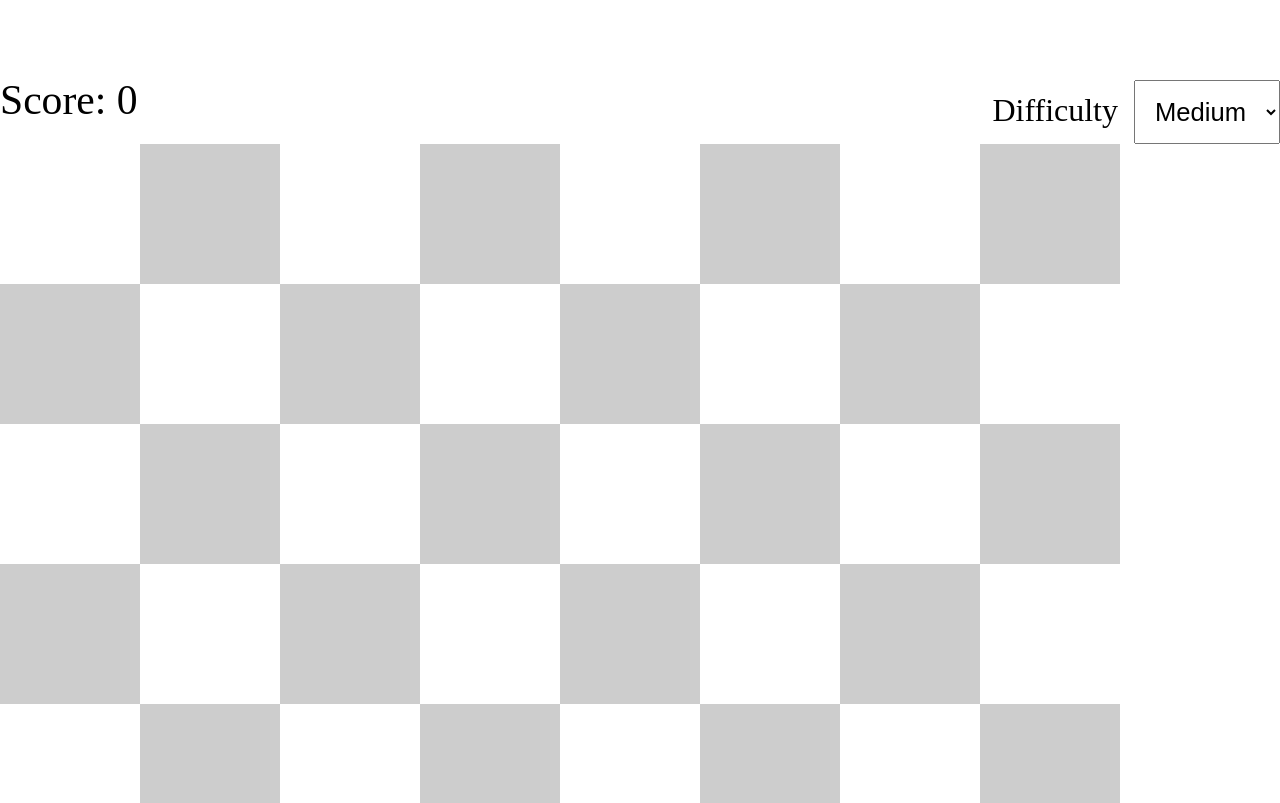
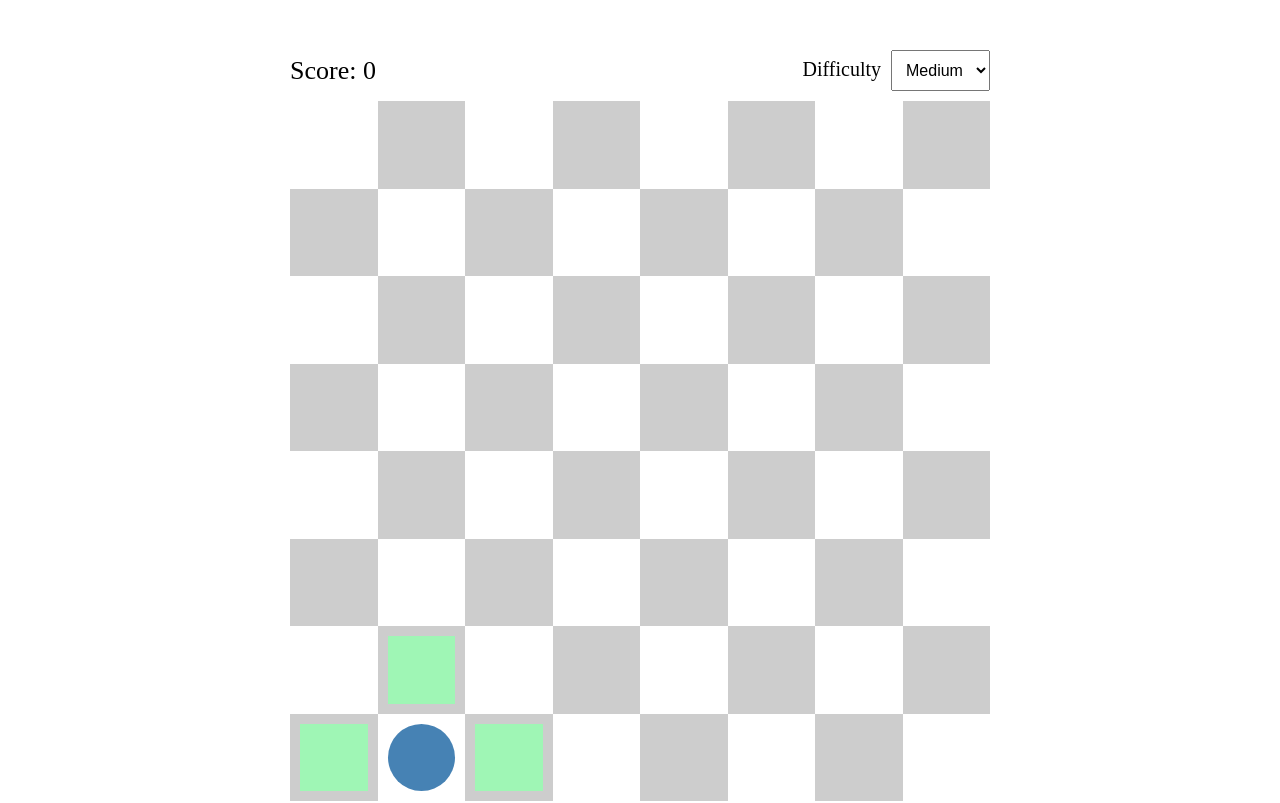
Before and after one commit to jakobg123/game, a React (Create React App) app: page / in a window 1280 px wide. Shown: the top 803 px of the page. Built offline with nearby package versions, Linux system fonts and the light colour scheme.

Commit message:
Adjust sizing of game

```diff
--- a/src/components/Game/Game.jsx
+++ b/src/components/Game/Game.jsx
@@ -222,7 +222,7 @@ const Game = () => {
                     </select>
                 </form>
             </header>
-            <div className="Board">
+            <main className="Board">
                 {boardJsx}
                 {(!validMoves.length && !!obstacles.length) && (
                     <div
@@ -232,7 +232,7 @@ const Game = () => {
                     </div>
                 )
                 }
-            </div>
+            </main>
         </div>
     )
 }
--- a/src/components/Game/Game.scss
+++ b/src/components/Game/Game.scss
@@ -1,10 +1,12 @@
 .Game{
     margin: 5rem auto;
-    max-width: 85rem;
+    max-width: 70rem;
 
     &__Header{
         display: flex;
         justify-content: space-between;
+        align-items: center;
+        margin-bottom: 1rem;
 
         h1{
             font-size: 2.6rem;
@@ -26,7 +28,6 @@
 .Board{
     background-color: #cdcdcd;
     color: black;
-    width: 70rem;
     height: 70rem;
     display: flex;
     flex-wrap: wrap;
--- a/src/style/base.scss
+++ b/src/style/base.scss
@@ -1,6 +1,6 @@
 *{
     box-sizing: border-box;
 }
-body{
+html{
     font-size: 10px;
 }
```
